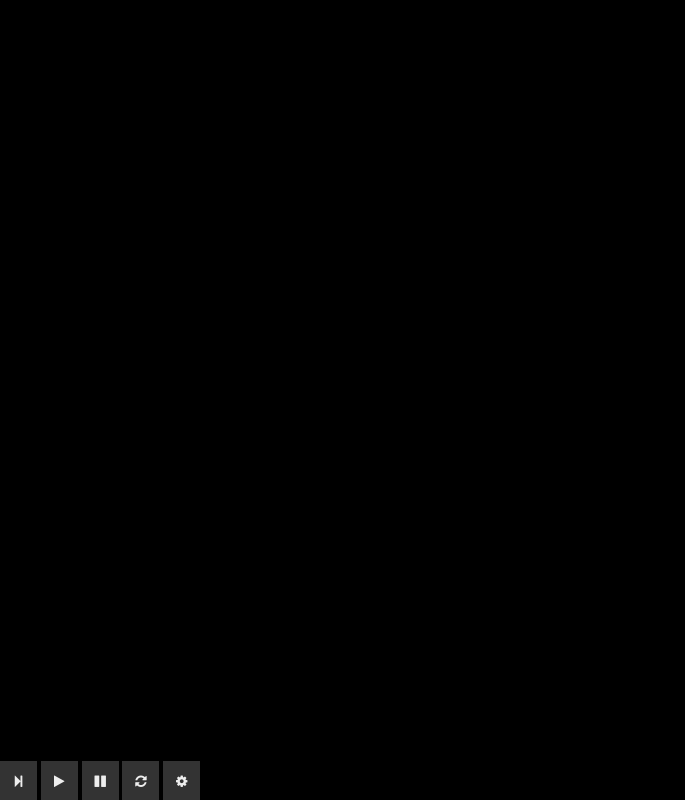
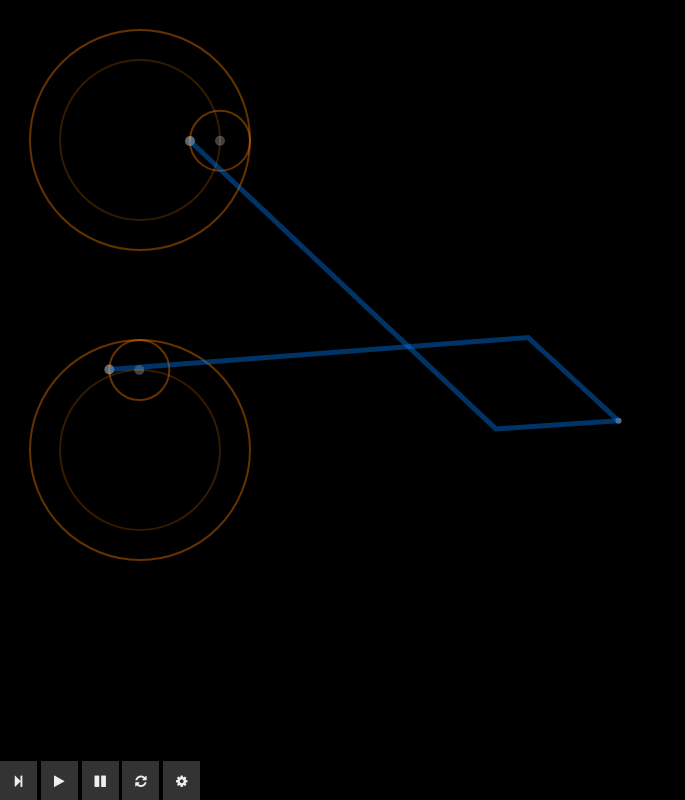
Before and after one commit to michaldudak/pintograph, a website: page index.html in a window 1280 px wide. Both pictures are taken after a click on the button 18 px from the left and 781 px from the top of the page. Shown: the whole page, without its empty margins (0-685 px from the left). Drawn offline with Linux system fonts and the light colour scheme.

Commit message:
Added complex arms

```diff
--- a/index.html
+++ b/index.html
@@ -4,7 +4,7 @@
 		<meta charset="utf-8" />
 		<title>Pintograph simulation</title>
 		<link href="styles/style.css" rel="stylesheet"/>
-		<link rel="stylesheet" href="//maxcdn.bootstrapcdn.com/font-awesome/4.3.0/css/font-awesome.min.css">
+		<link rel="stylesheet" href="https://maxcdn.bootstrapcdn.com/font-awesome/4.3.0/css/font-awesome.min.css">
 	</head>
 	<body>
 	<div class="controls">
@@ -125,6 +125,7 @@
 		<script src="scripts/drives/CircularDrive.js"></script>
 		<script src="scripts/drives/DoubleCircularDrive.js"></script>
 		<script src="scripts/arms/SimpleArms.js"></script>
+		<script src="scripts/arms/CrossArms.js"></script>
 		<script src="scripts/pens/SimplePen.js"></script>
 		<script src="scripts/pens/RainbowPen.js"></script>
 		<script src="scripts/Simulation.js"></script>
@@ -135,7 +136,7 @@
 			(function(i,s,o,g,r,a,m){i['GoogleAnalyticsObject']=r;i[r]=i[r]||function(){
 			(i[r].q=i[r].q||[]).push(arguments)},i[r].l=1*new Date();a=s.createElement(o),
 			m=s.getElementsByTagName(o)[0];a.async=1;a.src=g;m.parentNode.insertBefore(a,m)
-			})(window,document,'script','//www.google-analytics.com/analytics.js','ga');
+			})(window,document,'script','https://www.google-analytics.com/analytics.js','ga');
 
 			ga('create', 'UA-7864701-16', 'auto');
 			ga('send', 'pageview');
--- a/scripts/MathUtils.js
+++ b/scripts/MathUtils.js
@@ -3,38 +3,31 @@
 	var DEG_TO_RAD_FACTOR = Math.PI / 180;
 	var RAD_TO_DEG_FACTOR = 180 / Math.PI;
 
-	function sqr(value) {
+	window.MathUtils = {
+		EPSILON: 0.0001
+	};
+
+	window.MathUtils.sqr = function sqr(value) {
 		return value * value;
-	}
+	};
 
-	 function degToRad(deg) {
+	window.MathUtils.degToRad = function degToRad(deg) {
 		return deg * DEG_TO_RAD_FACTOR;
-	}
+	};
 
-	function radToDeg(rad) {
+	window.MathUtils.radToDeg = function radToDeg(rad) {
 		return rad = RAD_TO_DEG_FACTOR;
-	}
+	};
 
-	function distance(pointA, pointB) {
+	window.MathUtils.distance = function distance(pointA, pointB) {
 		var xd = pointB.x - pointA.x;
 		var yd = pointB.y - pointA.y;
-		return Math.sqrt(sqr(xd) + sqr(yd));
-	}
+		return Math.sqrt(window.MathUtils.sqr(xd) + window.MathUtils.sqr(yd));
+	};
 
-	window.MathUtils = {
-		EPSILON: 0.0001,
-
-		degToRad: degToRad,
-
-		radToDeg: radToDeg,
-
-		distance: distance,
-
-		sqr: sqr,
-
-		circleCircleIntersection: function circleCircleIntersection(p0, r0, p1, r1) {
+	window.MathUtils.circleCircleIntersection = function circleCircleIntersection(p0, r0, p1, r1) {
 		// based on http://paulbourke.net/geometry/circlesphere/
-			var d = distance(p0, p1);
+		var d = window.MathUtils.distance(p0, p1);
 		if (d > r0 + r1) {
 			throw new Error("Circles are separate");
 		} else if (d < Math.abs(r0 - r1)) {
@@ -43,8 +36,8 @@
 			throw new Error("Circles are coincident");
 		}
 
-			var a = (sqr(r0) - sqr(r1) + sqr(d)) / (2 * d);
-			var h = Math.sqrt(sqr(r0) - sqr(a));
+		var a = (window.MathUtils.sqr(r0) - window.MathUtils.sqr(r1) + window.MathUtils.sqr(d)) / (2 * d);
+		var h = Math.sqrt(window.MathUtils.sqr(r0) - window.MathUtils.sqr(a));
 
 		var p2 = {};
 		p2.x = p0.x + (a * (p1.x - p0.x)) / d;
@@ -59,6 +52,35 @@
 		p3_2.y = p2.y + (h * (p1.x - p0.x)) / d;
 
 		return [p3_1, p3_2];
+	};
+
+	window.MathUtils.normalizeVector = function normalizeVector(vector) {
+		var length = window.MathUtils.distance({x: 0, y: 0}, vector);
+		if (length == 0) {
+			return {x: 0, y: 0};
 		}
-	}
+
+		return {
+			x: vector.x / length,
+			y: vector.y / length
+		};
+	};
+
+	window.MathUtils.multiplyVector = function multiplyVector(vector, factor) {
+		return {
+			x: vector.x * factor,
+			y: vector.y * factor
+		};
+	};
+
+	window.MathUtils.addVectors = function addVectors(a, b) {
+		return {
+			x: a.x + b.x,
+			y: a.y + b.y
+		};
+	};
+
+	window.MathUtils.subtractVectors = function subtractVectors(a, b) {
+		return window.MathUtils.addVectors(a, {x: -b.x, y: -b.y});
+	};
 }());
--- a/scripts/Simulation.js
+++ b/scripts/Simulation.js
@@ -34,6 +34,7 @@ Simulation.prototype.step = function() {
 		drawBuffer.push({ x: this.pen.mountPoint.x, y: this.pen.mountPoint.y, style: this.pen.lineStyle });
 	} catch (err) {
 		console.warn(err);
+		throw err;
 	}
 };
 
--- /dev/null
+++ b/scripts/arms/CrossArms.js
@@ -0,0 +1,60 @@
+function CrossArms(driveA, driveB, lengthA, lengthB) {
+	this.driveA = driveA;
+	this.driveB = driveB;
+	this.lengthA = lengthA;
+	this.lengthB = lengthB;
+}
+
+CrossArms.prototype.step = function(t) {
+	var mountPointA = this.driveA.mountPoint;
+	var mountPointB = this.driveB.mountPoint;
+
+	var joint = getJointPosition(mountPointA, this.lengthA, mountPointB, this.lengthB, this.flip);
+	this.extensionAEnd = getExtensionEndPoint(mountPointA, joint, this.lengthA * 0.4);
+	this.extensionBEnd = getExtensionEndPoint(mountPointB, joint, this.lengthB * 0.4);
+
+	this.mountPoint = getJointPosition(this.extensionAEnd, this.lengthA * 0.41, this.extensionBEnd, this.lengthB * 0.41, !this.flip);
+};
+
+function getJointPosition(mountPointA, lengthA, mountPointB, lengthB, flip) {
+	var d = MathUtils.distance(mountPointA, mountPointB);
+	if (d < MathUtils.EPSILON) {
+		throw new Error("Mount points are placed too close to each other.");
+	}
+
+	if (d < Math.abs(lengthA - lengthB)) {
+		throw new Error("Arms are too short.");
+	}
+
+	var possibleMountPoints = MathUtils.circleCircleIntersection(mountPointA, lengthA, mountPointB, lengthB);
+	return flip ? possibleMountPoints[1] : possibleMountPoints[0];
+}
+
+function getExtensionEndPoint(startPoint, middlePoint, extensionLength) {
+	var direction = MathUtils.normalizeVector(MathUtils.subtractVectors(middlePoint, startPoint));
+	var armLength = MathUtils.multiplyVector(direction, extensionLength);
+
+	return MathUtils.addVectors(middlePoint, armLength);
+}
+
+CrossArms.prototype.render = function(context) {
+	// mount point
+	context.beginPath();
+	context.arc(this.mountPoint.x, this.mountPoint.y, 3, 0, 2 * Math.PI);
+	context.fill();
+
+	// arms
+	context.strokeStyle = "rgba(0, 128, 255, 0.4)";
+	context.lineWidth = 5;
+	context.beginPath();
+	context.moveTo(this.driveA.mountPoint.x, this.driveA.mountPoint.y);
+	context.lineTo(this.extensionAEnd.x, this.extensionAEnd.y);
+	context.lineTo(this.mountPoint.x, this.mountPoint.y);
+	context.stroke();
+
+	context.beginPath();
+	context.moveTo(this.driveB.mountPoint.x, this.driveB.mountPoint.y);
+	context.lineTo(this.extensionBEnd.x, this.extensionBEnd.y);
+	context.lineTo(this.mountPoint.x, this.mountPoint.y);
+	context.stroke();
+};
--- a/scripts/drives/CircularDrive.js
+++ b/scripts/drives/CircularDrive.js
@@ -25,6 +25,7 @@ CircularDrive.prototype.step = function step(t) {
 CircularDrive.prototype.render = function(context) {
 	context.strokeStyle = "rgba(255,128,0,0.4)";
 	context.fillStyle = "rgba(255,255,255,0.4)";
+	context.lineWidth = 2;
 
 	context.beginPath();
 	context.arc(this.position.x, this.position.y, this.radius, 0, 2 * Math.PI);
--- a/scripts/drives/DoubleCircularDrive.js
+++ b/scripts/drives/DoubleCircularDrive.js
@@ -34,6 +34,7 @@ DoubleCircularDrive.prototype.step = function(t) {
 DoubleCircularDrive.prototype.render = function(context) {
 	context.strokeStyle = "rgba(255,128,0,0.2)";
 	context.fillStyle = "rgba(255,255,255,0.25)";
+	context.lineWidth = 2;
 
 	// inner drive's path
 	context.beginPath();
--- a/scripts/main.js
+++ b/scripts/main.js
@@ -1,41 +1,41 @@
 var driveA = new DoubleCircularDrive({
-	position: {x: 200, y: 800},
-	radius: 300,
-	startingAngle: 90,
-	rpm: -24,
+	position: {x: 140, y: 140},
+	radius: 80,
+	startingAngle: 0,
+	rpm: 16.04,
 	innerDrive: new CircularDrive({
-		position: {x: 500, y: 800},
-		radius: 150,
+		position: {x: 0, y: 0},
+		radius: 30,
 		startingAngle: 180,
-		rpm: 12.06
+		rpm: -24
 	})
 });
 
 var driveB = new DoubleCircularDrive({
-	position: {x: 700, y: 800},
-	radius: 250,
-	startingAngle: 0,
-	rpm: 24,
+	position: {x: 140, y: 450},
+	radius: 80,
+	startingAngle: -90,
+	rpm: -16,
 	innerDrive: new CircularDrive({
-		position: {x: 500, y: 800},
-		radius: 120,
+		position: {x: 0, y: 0},
+		radius: 30,
 		startingAngle: 180,
-		rpm: -48.06
+		rpm: 32.02
 	})
 });
 
-var arms = new SimpleArms(driveA, driveB, 700, 700);
+
+var arms = new CrossArms(driveA, driveB, 300, 300);
 arms.flip = false;
 
 //var pen = new SimplePen(arms, "rgba(255,255,255,0.55)");
 var pen = new RainbowPen(arms, 0.75, 0.001);
 
-var drawOverlay = false;
-
 var simulation = new Simulation(driveA, driveB, arms, pen);
 simulation.timeStep = 5;
-simulation.stepsPerFrame = 300;
+simulation.stepsPerFrame = 5;
 simulation.fadeColor = "rgba(0,0,0,0.1)";
-simulation.fadeInterval = 6;
+simulation.fadeInterval = 0;
+simulation.renderTools = true;
 
 setupUI(simulation);
```
Lines whose indentation alone changed are shown as unchanged.
